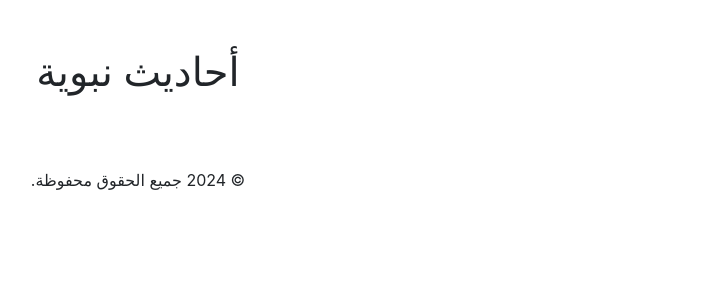
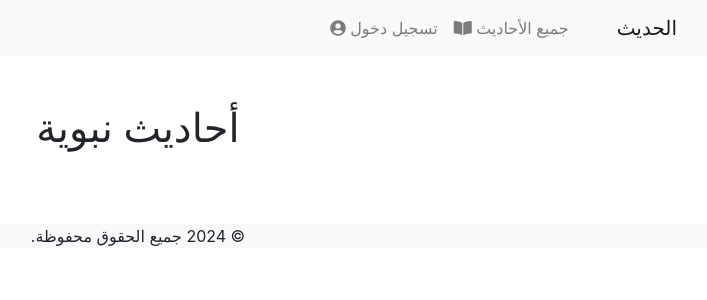
Before and after one commit to MahmoudsNasr77/Islamic, a Django app: page / in a window 1280 px wide. Shown: the top 300 px of the page, without its empty margins (502-1209 px from the left). Run offline with Django 5.2, Linux system fonts and the light colour scheme; data that the repository does not hold is empty; some libraries are stand-ins or nearby versions.

Commit message:
update frontend

```diff
--- /dev/null
+++ b/frontend/Hadiths/templates/base.html
@@ -0,0 +1,52 @@
+<!-- base.html -->
+<!DOCTYPE html>
+<html lang="ar" dir="rtl">
+<head>
+    <meta charset="UTF-8">
+    <meta name="viewport" content="width=device-width, initial-scale=1.0">
+    <title>{% block title %}صفحة الرئيسية{% endblock %}</title>
+    {% load bootstrap4 %}
+    {% bootstrap_css %}
+    {% bootstrap_javascript %}
+    <link rel="stylesheet" href="https://maxcdn.bootstrapcdn.com/bootstrap/4.5.2/css/bootstrap.min.css">
+    <style>
+        /* Additional style for right alignment if needed */
+        .text-right {
+            text-align: right;
+        }
+        .text-left{
+            text-align: left;
+        }
+    </style>
+</head>
+<body>
+    <!-- Navbar -->
+    <nav class="navbar navbar-expand-lg navbar-light bg-light">
+        <div class="container">
+            <a class="navbar-brand" href="{% url 'Hadiths:display_hadiths_data' %}">الحديث</a>
+            <button class="navbar-toggler" type="button" data-toggle="collapse" data-target="#navbarNav" aria-controls="navbarNav" aria-expanded="false" aria-label="Toggle navigation">
+                <span class="navbar-toggler-icon"></span>
+            </button>
+            <div class="collapse navbar-collapse" id="navbarNav">
+                <ul class="navbar-nav">
+                    <li class="nav-item">
+                        <a class="nav-link" href="{% url 'Hadiths:display_hadiths_data' %}">  جميع الأحاديث <i class="fas fa-book-open"></i></a>
+                    </li>
+                    <li class="nav-item text-left">
+    <a class="nav-link" href="#"> تسجيل دخول <i class="fas fa-user-circle"></i></a>
+                    </li>
+                </ul>
+            </div>
+        </div>
+    </nav>
+
+    <div class="container mt-4">
+        {% block content %}{% endblock %}
+    </div>
+    <footer class="text-center mt-5 bg-light ">
+        <p>© 2024 جميع الحقوق محفوظة.</p>
+    </footer>
+</body>
+</html>
+<!-- Add Font Awesome CDN in the <head> section -->
+    <link rel="stylesheet" href="https://cdnjs.cloudflare.com/ajax/libs/font-awesome/5.15.4/css/all.min.css">
--- a/frontend/Hadiths/templates/hadiths.html
+++ b/frontend/Hadiths/templates/hadiths.html
@@ -1,22 +1,9 @@
-<!DOCTYPE html>
-<html lang="ar" dir="rtl">
+{% extends 'base.html' %}
 
-<head>
-    <meta charset="UTF-8">
-    <meta name="viewport" content="width=device-width, initial-scale=1.0">
-    <title>أحاديث نبوية</title>
-    {% load bootstrap4 %}
-    {% bootstrap_css %}
-    {% bootstrap_javascript %}
-    <style>
-        /* Additional style for right alignment if needed */
-        .text-right {
-            text-align: right;
-        }
-    </style>
-</head>
+{% block title %}جميع الأحاديث{% endblock %}
 
-<body>
+{% block content %}
+
     <div class="container mt-5"> <!-- Container with top margin -->
         <h1 class="mb-4 text-center">أحاديث نبوية</h1>
         <div class="row">
@@ -33,10 +20,4 @@
             {% endfor %}
         </div>
     </div>
-
-    <footer class="text-center mt-5">
-        <p>© 2024 جميع الحقوق محفوظة.</p>
-    </footer>
-</body>
-
-</html>
+    {% endblock %}
```
Also changed, not shown: frontend/Hadiths/templates/hadithssingly.html (+6 -19 lines).
